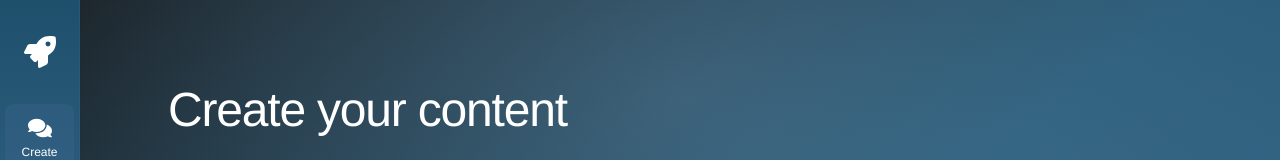
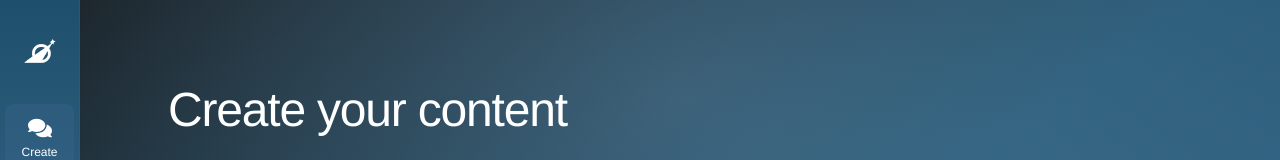
Before and after one commit to SimonNRisk/qtma25, a Next.js app in the folder frontend/: page /create/generate in a window 1280 px wide. Shown: the top 160 px of the page. Built offline with nearby package versions, Linux system fonts and the light colour scheme; no server answers; sample sign-in values are in the browser's storage.

Commit message:
ui: switch react icon for astro logo in sidebar

```diff
--- a/frontend/src/components/Sidebar.tsx
+++ b/frontend/src/components/Sidebar.tsx
@@ -2,7 +2,8 @@
 
 import { usePathname } from 'next/navigation';
 import Link from 'next/link';
-import { FaRocket, FaComments, FaCompass, FaCalendar, FaChartBar, FaUser } from 'react-icons/fa';
+import Image from 'next/image';
+import { FaComments, FaCompass, FaCalendar, FaChartBar, FaUser } from 'react-icons/fa';
 
 interface SidebarItemProps {
   href: string;
@@ -72,9 +73,14 @@ export function Sidebar() {
               e.currentTarget.style.backgroundColor = 'transparent';
             }}
           >
-            <div className="text-white">
-              <FaRocket className="w-8 h-8" />
-            </div>
+            <Image
+              src="/astro-logo.png"
+              alt="Astro logo"
+              width={32}
+              height={32}
+              className="w-8 h-8 object-contain"
+              priority
+            />
           </Link>
         </div>
 
```
Also changed, not shown: frontend/public/astro-logo.png (added).
